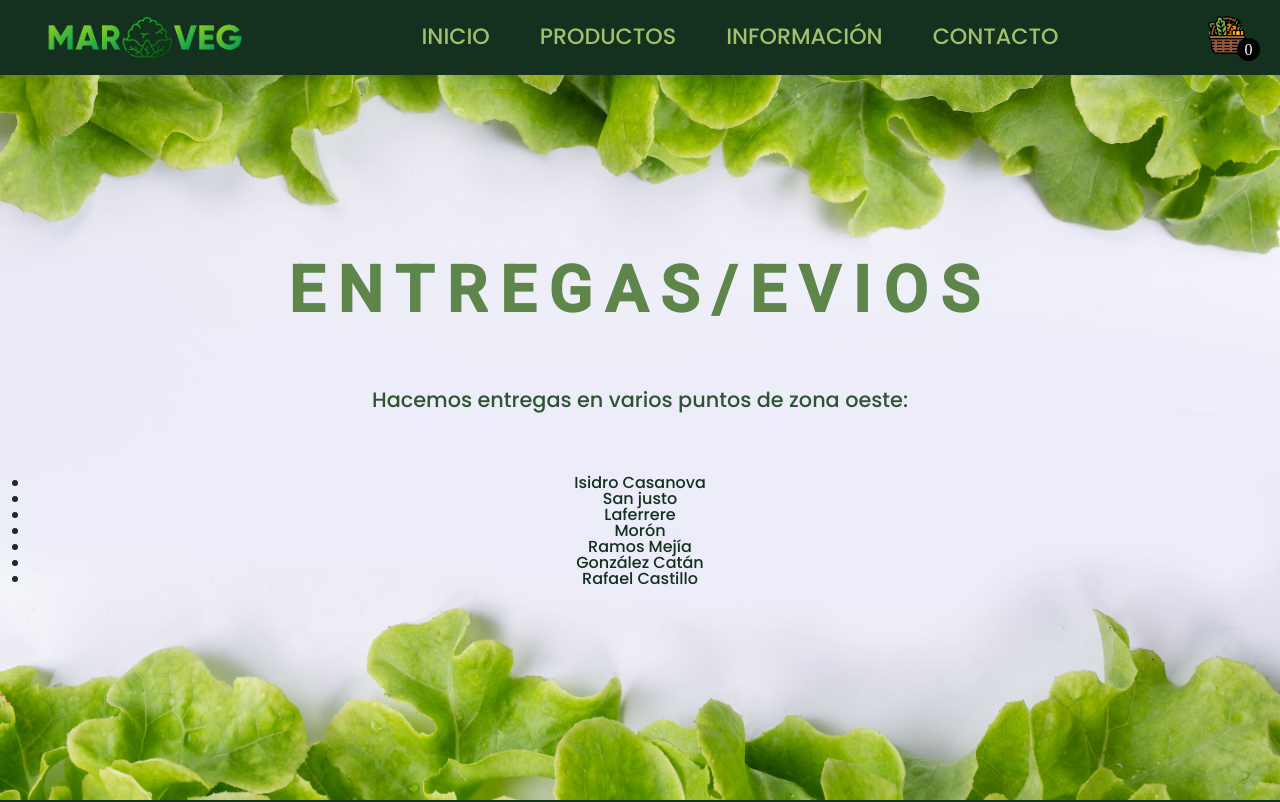
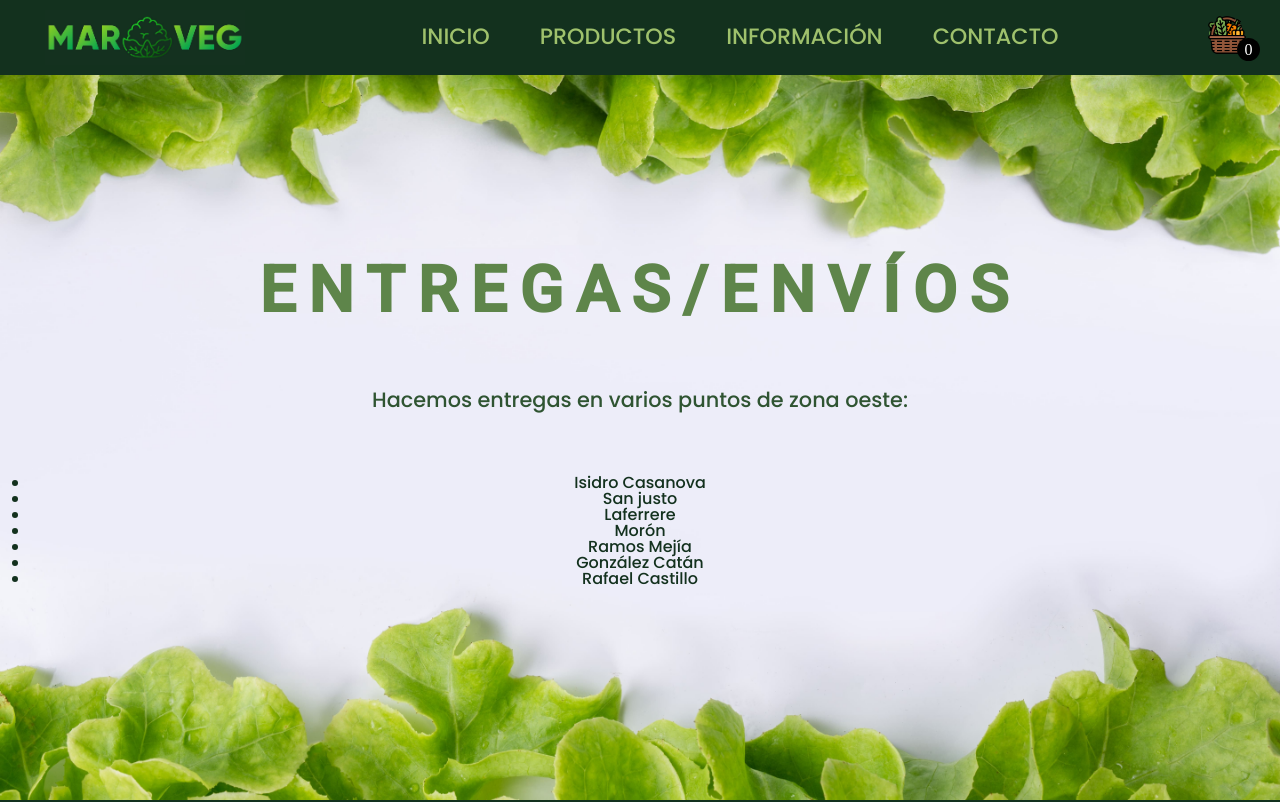
Before and after one commit to martinyegros/Proyecto-ReactJs, a React (Vite) app: page /entrega-envios in a window 1280 px wide. Shown: the top 802 px of the page. Built offline with nearby package versions, Linux system fonts and the light colour scheme.

Commit message:
Cambios en titulo

```diff
--- a/src/components/Entregas/Entregas.jsx
+++ b/src/components/Entregas/Entregas.jsx
@@ -3,7 +3,7 @@ export const Entregas = () => {
     return(
         <div className="content">
             <div className="titentr">
-                <h2>ENTREGAS/EVIOS</h2>
+                <h2>ENTREGAS/ENVÍOS</h2>
             </div>
             <div className="titentr2">
                 <h3>Hacemos entregas en varios puntos de zona oeste:</h3>
--- a/src/components/MenuInfoList/MenuInfoList.jsx
+++ b/src/components/MenuInfoList/MenuInfoList.jsx
@@ -6,7 +6,7 @@ export const MenuInfoList = ( {close} ) => {
         <div className="menu-back1">
             <nav className='navbar3'>
                 <Link onClick={close} className="navbar-link3" to="/mediosdepago">MEDIOS DE PAGO</Link>
-                <Link onClick={close} className="navbar-link3" to="/entrega-envios">ENTREGA/EVIOS</Link>
+                <Link onClick={close} className="navbar-link3" to="/entrega-envios">ENTREGA/ENVÍOS</Link>
             </nav>
         </div>
     )
```
